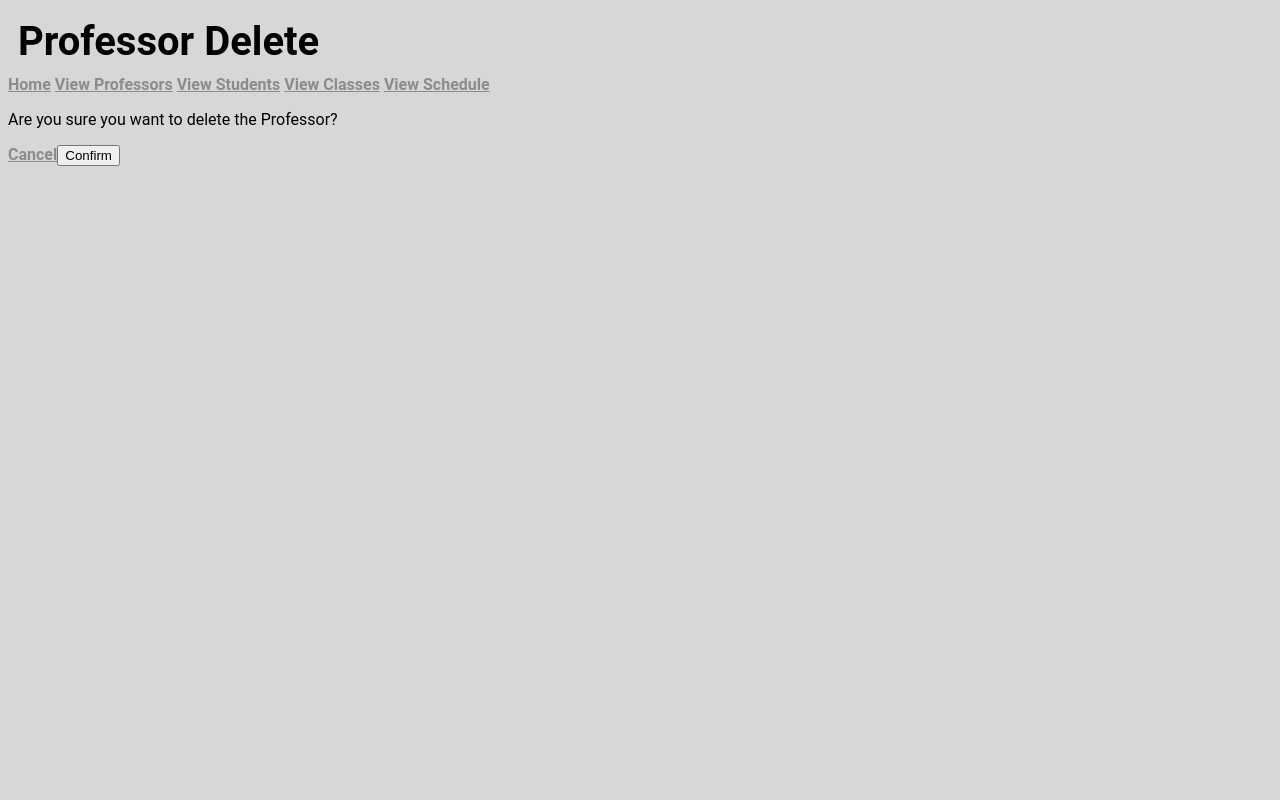
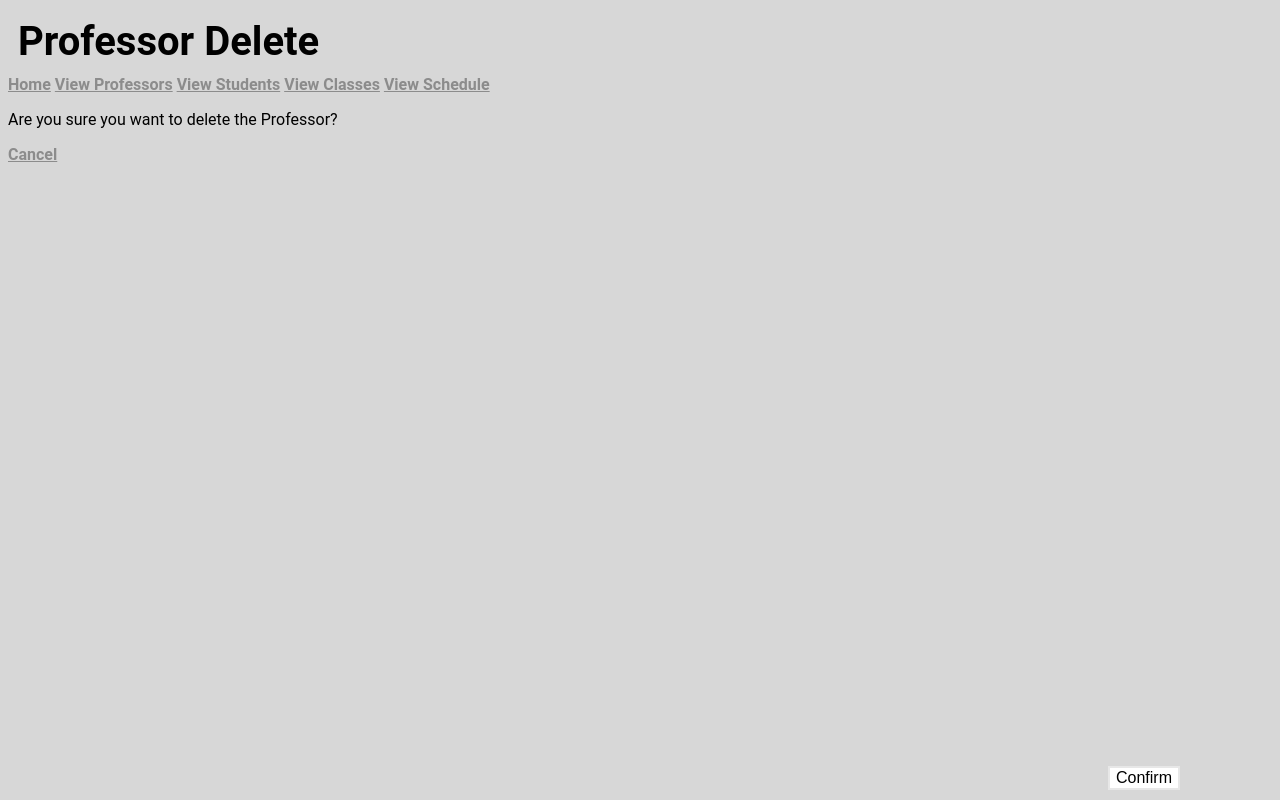
Before and after one commit to colburnh/cs361, a Django app: page /classDelete/1 in a window 1280 px wide. Run offline with Django 3.2, Linux system fonts and the light colour scheme.

Commit message:
Update classDelete.html

```diff
--- a/HogwartsWebApp/hogwartsweb/templates/classDelete.html
+++ b/HogwartsWebApp/hogwartsweb/templates/classDelete.html
@@ -18,7 +18,7 @@
 
 		    <a href="{% url 'prof' %}">Cancel</a>
 
-            <input type="submit" value="Confirm" onclick="return alert('Professor Deleted')" />
+            <input class="button" type="submit" value="Confirm" onclick="return alert('Professor Deleted')" />
          </form>
         </table>
 
```
